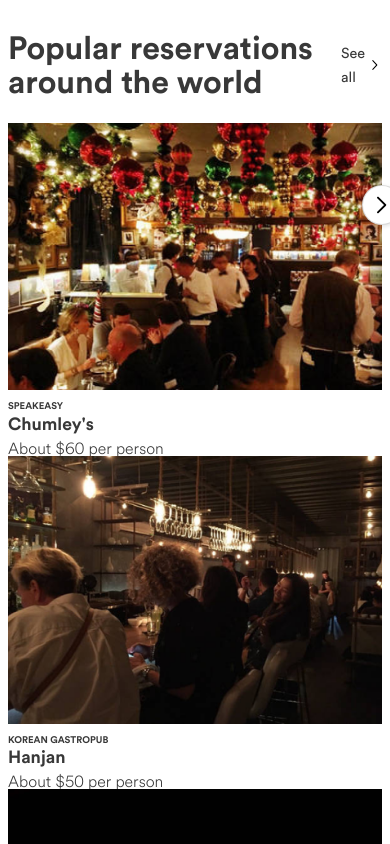
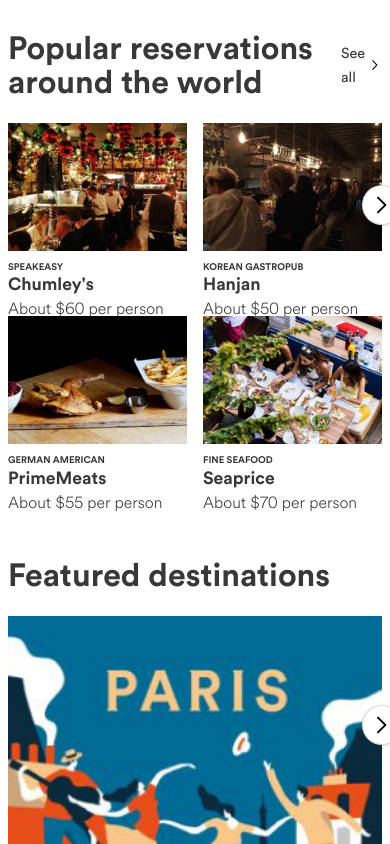
Before and after one commit to aspitsin/airbnb-demo-frontend, a React (Create React App) app: page / in a window 390 px wide. Shown: the part 2040-2884 px from the top of the page. Built offline with nearby package versions, Linux system fonts and the light colour scheme.

Commit message:
Reservations: Adding column xs and md

```diff
--- a/src/Landing/Reservations/index.js
+++ b/src/Landing/Reservations/index.js
@@ -46,7 +46,7 @@
       </Title>
       <div className="row">
         <List>
-          <div className="col-lg-3">
+          <div className="col-xs-6 col-md-4 col-lg-3">
             <Card>
               <Link href="/">
                 <Image src={img1} alt="" />
@@ -58,7 +58,7 @@
               </Link>
             </Card>
           </div>
-          <div className="col-lg-3">
+          <div className="col-xs-6 col-md-4 col-lg-3">
             <Card>
               <Link href="/">
                 <Image src={img2} alt="" />
@@ -68,7 +68,7 @@
               </Link>
             </Card>
           </div>
-          <div className="col-lg-3">
+          <div className="col-xs-6 col-md-4 col-lg-3">
             <Card>
               <Link href="/">
                 <Image src={img3} alt="" />
@@ -78,7 +78,7 @@
               </Link>
             </Card>
           </div>
-          <div className="col-lg-3">
+          <div className="col-xs-6 col-md-4 col-lg-3">
             <Card>
               <Link href="/">
                 <Image src={img4} alt="" />
```
